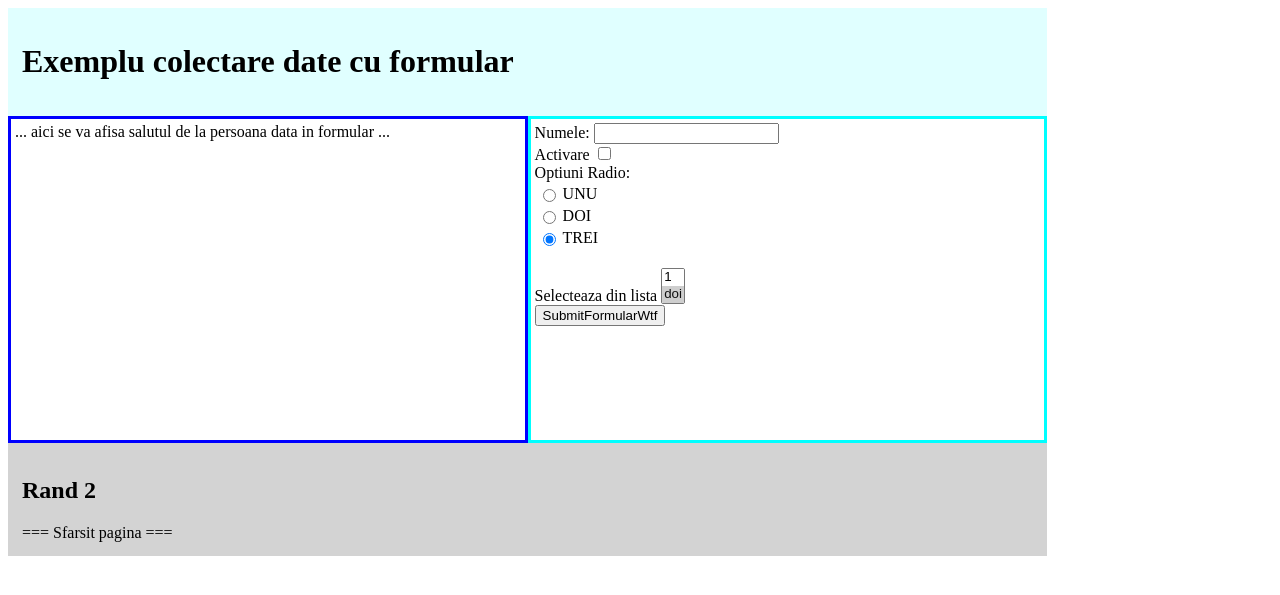
After one commit to crchende/python, a Flask app: page /ex_formular_wtf in a window 1280 px wide. The commit adds this page. Shown: the top 595 px of the page. Run offline with Flask 3, Linux system fonts and the light colour scheme; some libraries are stand-ins or nearby versions.

Commit message:
Exemple web

```diff
--- a/exercitii/web/app/demo_flask.py
+++ b/exercitii/web/app/demo_flask.py
@@ -1,8 +1,26 @@
 from flask import Flask, render_template, request, url_for, current_app, session, redirect
+
+# biblioteci pentru formulare.
+# vin in pachetul flask-wtf (flask what the form)
+from flask_wtf import FlaskForm
+from wtforms import StringField, SubmitField, \
+    FileField, RadioField, BooleanField, SelectField
+from wtforms.validators import DataRequired
 
 app = Flask(__name__)
 app.config['SECRET_KEY'] = 'cheie pentru formular'
 
+class ExFormWTF(FlaskForm):
+    nume = StringField("Numele: ", validators=[DataRequired()])
+    submit = SubmitField("SubmitFormularWtf")
+
+#################################################
+# RUTE WEB
+#################################################
+
+# -----------------------------------------------
+# Pagina principala
+# -----------------------------------------------
 @app.route("/")
 def index():
     b_url = request.base_url.rstrip('/')
@@ -18,6 +36,7 @@ def index():
     ret += b_url + url_for('salut', nume='nume') + '\n'
     ret += b_url + url_for('exsablon1') + '\n'
     ret += b_url + url_for('salut_formular1') + '\n'
+    ret += b_url + url_for('salut_2formulare') + '\n'
 
     str_url = b_url + url_for('exemplu_bd')
     ret += '<a href=' + str_url + '>' + str_url + '</a>\n'
@@ -32,27 +51,79 @@ def index():
 
     return ret
 
+
+# -----------------------------------------------
+# Date trimise in URL, prin GET
+#
+# Variabila trimisa direct prin URL: <nume>
+#   variabila 'nume' a functiei va prelua
+#       elementul <nume> din URL
+#
+# URL cu parametrii:
+#   http://127.0.0.1:5010/salut/ciprian?x=1&y=2
+#
+# Prin GET se pot transmite diversi parametrii.
+# In exemplul de mai sus avem:
+#   x = 1
+#   y = 2
+# care pot fi regasiti in request.args si pot fi
+# obtinuti cu: request.args.get('x') -> 1
+# -----------------------------------------------
 @app.route("/salut/")
 @app.route("/salut/<nume>")
 def salut(nume = None):
     if nume == None:
-        return "Salut"
+        ret_str = "Salut"
     else:
-        return f"Salut {nume}"
+        ret_str = f"Salut {nume}"
 
+    # Obiectul request contine forarte multe informatii
+    # print(dir(request)) # pentru a vedea compooentele obiectului
+
+    print("DBG: request.host:       ", request.host)
+    print("DBG: request.url:        ", request.url)
+    print("DBG: request.user_agent: ", request.user_agent)
+
+    # items - generator
+    print("DBG: request.args:", list(request.args.items()))
+
+    # obtinerea parametrilor din linia de comanda:
+    print("DBG: request.args.get('x'):", request.args.get('x'))
+
+    return ret_str
+
+# -----------------------------------------------
+# Utilizare sablon
+#
+# In exemplele anterioare raspunsul era construit in
+# functia view.
+#
+# Aici, functia view foloseste un sablon html, fisierul
+#   sablon1.html
+#       din directorul
+#   templates
+# -----------------------------------------------
 @app.route("/exsablon1")
 def exsablon1():
     return render_template("sablon1.html")
 
 
+
+# -----------------------------------------------------------
+# Preluare si procesare date din formularul din pagina web.
+#
+# Obiecte:
+#   request: contine ce se trimite din browser spre server
+#        request.method: metoda prin care au fost trimise datele
+#
+#   request.form: obiectul formular
+#
+# Preluare date sub forma de dictionar, cu metoda to_dict():
+#
+#   date_formular = request.form.to_dict()
+# -----------------------------------------------------------
 @app.route("/salut_formular1", methods = ['GET', 'POST'])
 def salut_formular1():
-
-    '''
-    print("Nume formular:", request.get_data())
-    print("Numele din formular:", request.form.get("nume"))
-    print("Submit:             ", request.form.get("submitnume"))
-    '''
 
     form_dict = request.form.to_dict()
     print("Datele din formular sub forma de dictionar:", form_dict)
@@ -85,7 +156,68 @@ def salut_formular1():
 
     return render_template("sablon_formular1.html", salut = session.get('salut'))
 
+# -------------------------------------------------------
+# O pagina cu doua formulare - distinctie intre formulare
+# -------------------------------------------------------
+@app.route("/salut_2formulare", methods = ['GET', 'POST'])
+def salut_2formulare():
+
+    form_dict = request.form.to_dict()
+    print("Datele din formular sub forma de dictionar:", form_dict)
+
+    # pentru ca nu fac redirect, la reload pagina, se primeste mesajul
+    # ca datele din POST vor fi trimise din nou
+    return render_template("sablon_2formulare.html", date_formular = str(form_dict))
+
+
+# -------------------------------------------------------
+# Pagina care foloseste un formular generat cu flask wtf
+# -------------------------------------------------------
+#https://wtforms.readthedocs.io/en/2.3.x/fields/
+class ExFormWtf(FlaskForm):
+    nume = StringField("Numele: ", validators=[DataRequired()])
+
+    check_box = BooleanField("Activare ")
+
+    radios = RadioField("Optiuni Radio:", choices = [(1, "UNU"), (2, "DOI"), (3, "TREI")], default=3)
+
+    lista_selectie = SelectField("Selecteaza din lista", \
+                                 choices = [("el1", 1), ("el2", "doi"), (3, "el3")],\
+                                            default='el2',\
+                                 option_widget="height: 3")
+
+    submit = SubmitField("SubmitFormularWtf")
+
+@app.route("/ex_formular_wtf", methods = ['GET', 'POST'])
+def fc_view_form_wtf():
+    form = ExFormWtf()
+    form.check_box.checked = 0
+    #form.radios.default = 2
+    #form.lista_selectie.default = 'doi'
+
+    date_formular = request.form.to_dict()
+    print("DBG: date_formular: ", date_formular)
+
+    return render_template('sablon_formular_wtf.html', form = form)
+
+
+# -------------------------------------------------------
+# Pagina care citeste date dintr-o baza de date
+# -------------------------------------------------------
 @app.route("/exbd", methods = ['GET', 'POST'])
 def exemplu_bd():
     form_dict = request.form.to_dict()
     return render_template('democomplet.html', pagina=url_for('exemplu_bd'))
+
+
+#################################################
+# COMENZI CLI
+#################################################
+# apel din linia de comanda:
+# flask --app demo_flask testcli
+@app.cli.command()
+def testcli():
+    print("current_app:", current_app)
+    print("app.name: ", app.name)
+    print(current_app.app_context())
+    #print(session)
--- a/exercitii/web/app/lib/baza_date_sqlite.py
+++ b/exercitii/web/app/lib/baza_date_sqlite.py
@@ -82,7 +82,7 @@ class BDSqlite:
                 gasite
         '''
         res = self.cursor.execute(interogare_sql)
-        # o lista de tupluri: [(elemente rand 1), (elemente rand 2) ...]
+    o lista de tupluri: [(elemente rand 1), (elemente rand 2) ...]
         return res.fetchall()
 
     def inchide_conexiunea(self):
--- a/exercitii/web/app/lib/bazadate.py
+++ b/exercitii/web/app/lib/bazadate.py
@@ -26,7 +26,7 @@ else:
     from lib.baza_date_sqlite import BDSqlite
 
 class BDNumeSiSalut(BDSqlite):
-    # implicit, baza de date va fi creata in memorie
+implicit, baza de date va fi creata in memorie
     def __init__(self, nume_baza_date="bd.sqlite"):
         self.nume_bd = nume_baza_date
 
@@ -38,7 +38,7 @@ class BDNumeSiSalut(BDSqlite):
         )
 
     ###########################################################
-    # Metode specializate pe aceasta baza de date
+Metode specializate pe aceasta baza de date
     ###########################################################
     def selecteaza_nume_si_salut(self):
         sql_q = "SELECT * FROM nume_si_salut"
@@ -65,7 +65,7 @@ class BDNumeSiSalut(BDSqlite):
 print("__name__:", __name__)
 if __name__ == "__main__":
     #
-    # cu sqlite baza de date este un fisier
+cu sqlite baza de date este un fisier
     #
     dir_curent = os.path.abspath(os.path.curdir)
     nume_fisier_bd = os.path.join(dir_curent, "bd_demo.sqlite")
--- a/exercitii/web/app/templates/sablon1.html
+++ b/exercitii/web/app/templates/sablon1.html
@@ -1,9 +1,9 @@
-<div style="float: top; width: 80%; padding: 14px; background: lightcyan; border-width: 1px">
+<div style="width: 80%; padding: 14px; background: lightcyan; border-width: 1px">
     <h1>Exemplu Sablon 1</h1>
 </div>
 <div style="float: left; width:40%; height: 40%; padding: 4px; border: solid blue">
     <h2>Coloana 1</h1>
-    Text in coloana 11
+    Text in coloana 1
 </div>
 <div style="float: left; width: 40%; height: 40%; padding: 4px; border:solid aqua;">
     <h2>Coloana 2</h2>
--- /dev/null
+++ b/exercitii/web/app/templates/sablon_formular_wtf.html
@@ -0,0 +1,43 @@
+<div style="float: top; width: 80%; padding: 14px; background: lightcyan; border-width: 1px">
+    <h1>Exemplu colectare date cu formular</h1>
+</div>
+
+<div id=salut style="float: left; width:40%; height: 40%; padding: 4px; border: solid blue">
+    {% if salut %}
+        <h2>{{ salut }}</h2>
+    {% else %}
+        ... aici se va afisa salutul de la persoana data in formular ...
+    {% endif %}
+</div>
+<div style="float: left; width: 40%; height: 40%; padding: 4px; border:solid aqua;">
+
+    <form method="POST" action="/ex_formular_wtf"">
+        {{ form.hidden_tag() }}
+        {{ form.nume.label }} {{ form.nume() }} <br/>
+        {{ form.check_box.label }} {{ form.check_box() }} <br/>
+
+        <!-- apelul simplu radios() genereaza o lista neordonata - ul -->
+        {{ form.radios.label }}
+        <!-- {{ form.radios() }} -->
+        <!-- Optiunile radio pot fi afisate si element cu element -->
+
+        <table>
+        {% for el in form.radios %}
+            <tr>
+                <td>{{ el }}</td> <td>{{ el.label }}</td>
+            </tr>
+        {% endfor %}
+        </table> <br/>
+
+        <!--lista - se poate da dimensiunea -->
+        {{ form.lista_selectie.label }} {{form.lista_selectie(size="2") }} <br/>
+
+        {{ form.submit() }}
+    </form>
+
+</div>
+
+<div style="float: left; width: 80%; padding: 14px; background: lightgrey; border-width: 1px">
+    <h2>Rand 2</h2>
+    === Sfarsit pagina ===
+</div>
```
Also changed, not shown: exercitii/web/app/templates/sablon_2formulare.html (added, +35 -0 lines).
